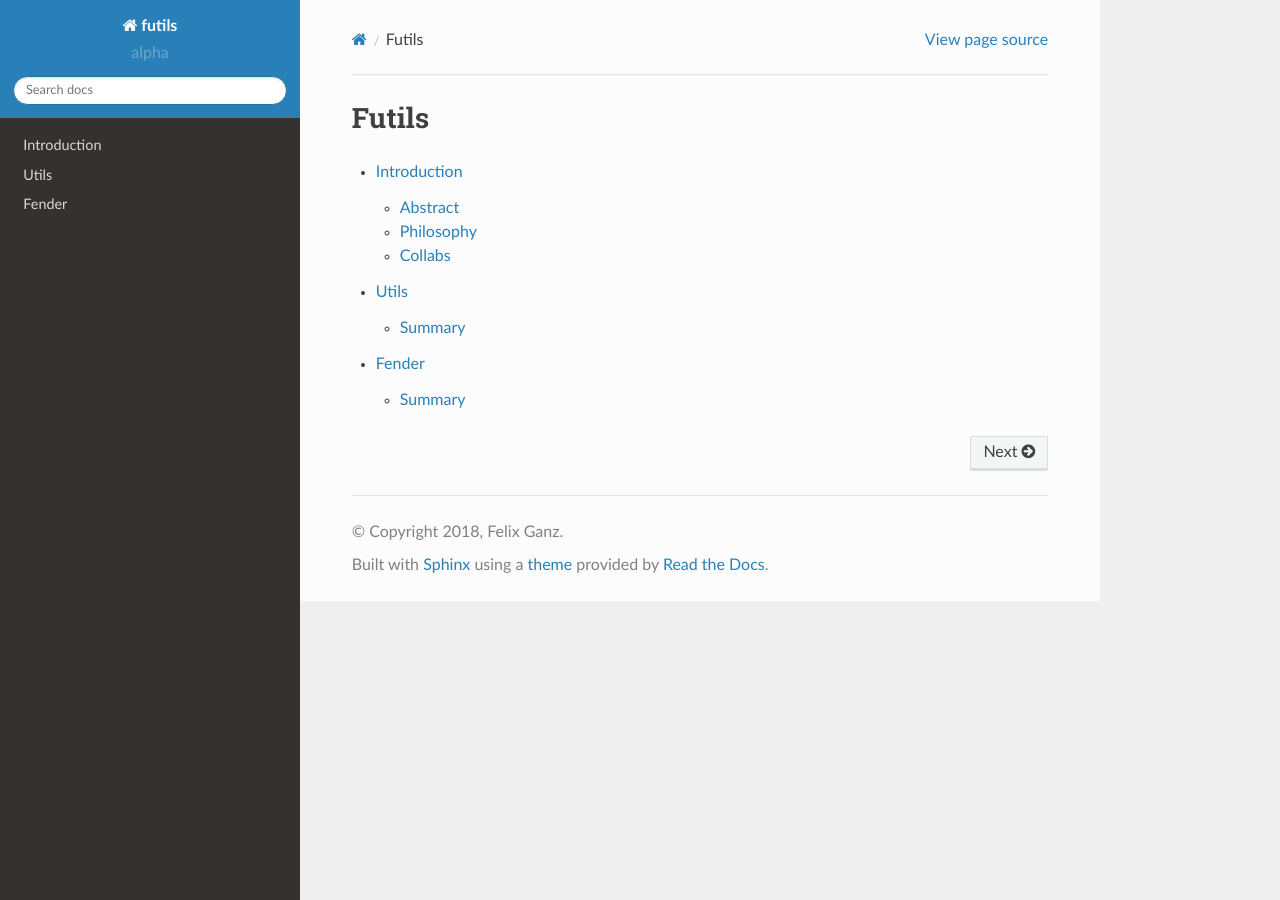
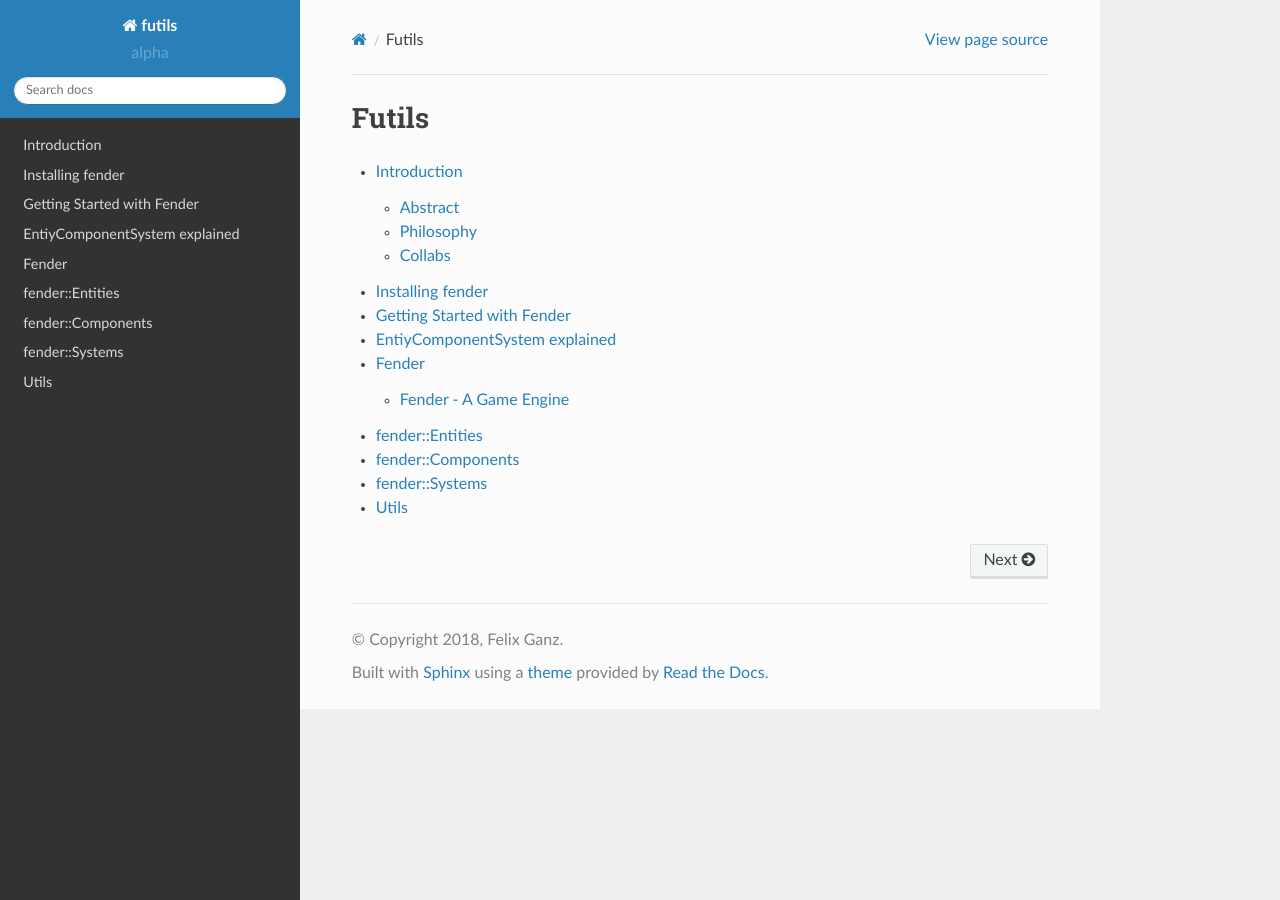
Before and after one commit to ganzf/futils, a Sphinx documentation site: the page built from docs/index.rst, in a window 1280 px wide. Built offline with Sphinx 7.4.7 and the Read the Docs theme 2.0.0, drawn with Linux system fonts in a browser that asks for light colours.

Commit message:
doc structure improved

```diff
--- /dev/null
+++ b/docs/components.rst
@@ -0,0 +1,2 @@
+fender::Components
+==================
--- a/docs/ecs.rst
+++ b/docs/ecs.rst
@@ -1,2 +1,2 @@
-ecs
-===
+EntiyComponentSystem explained
+==============================
--- /dev/null
+++ b/docs/entities.rst
@@ -0,0 +1,2 @@
+fender::Entities
+================
--- a/docs/fender.rst
+++ b/docs/fender.rst
@@ -1,16 +1,9 @@
 Fender
 ======
-
-Summary
--------
 
 Fender is a GameEngine in c++. It is an ECS-like engine, and you'll therefore read about 3 distinct notions : *entities*, *components* and *systems*.
 
 .. toctree::
-   :max-depth: 2
+   :maxdepth: 2
 
-   ecs
-   gettingstarted
-   entities
-   components
-   systems
+   fender/index
--- /dev/null
+++ b/docs/fender/index.rst
@@ -0,0 +1,2 @@
+Fender - A Game Engine
+======================
--- /dev/null
+++ b/docs/gettingstarted.rst
@@ -0,0 +1,2 @@
+Getting Started with Fender
+===========================
--- a/docs/index.rst
+++ b/docs/index.rst
@@ -1,9 +1,15 @@
 Futils
-=====
+======
 
 .. toctree::
    :maxdepth: 2
 
    introduction
+   installation
+   gettingstarted
+   ecs
+   fender
+   entities
+   components
+   systems
    utils
-   fender
--- /dev/null
+++ b/docs/systems.rst
@@ -0,0 +1,2 @@
+fender::Systems
+===============
```
Also changed, not shown: docs/fender/index.md (deleted, +0 -1 lines), docs/installation.rst (added, +9 -0 lines), docs/utils.rst (+1 -28 lines).
